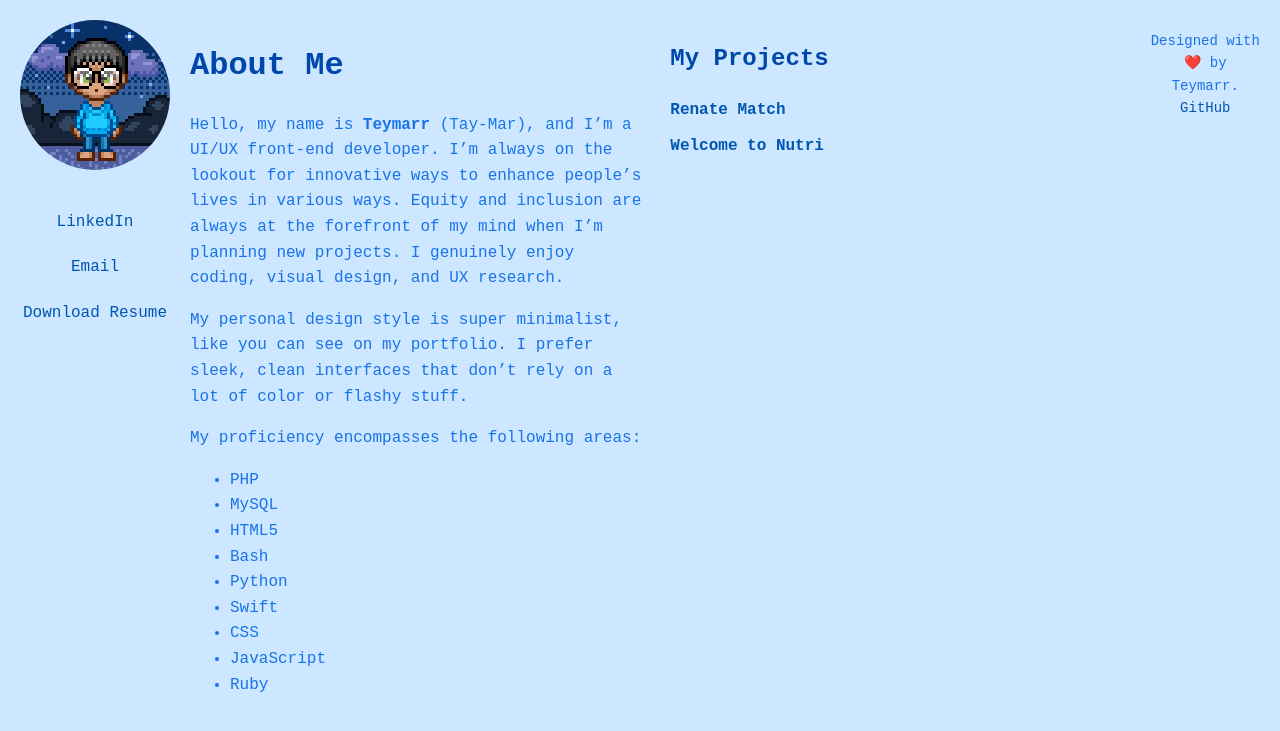
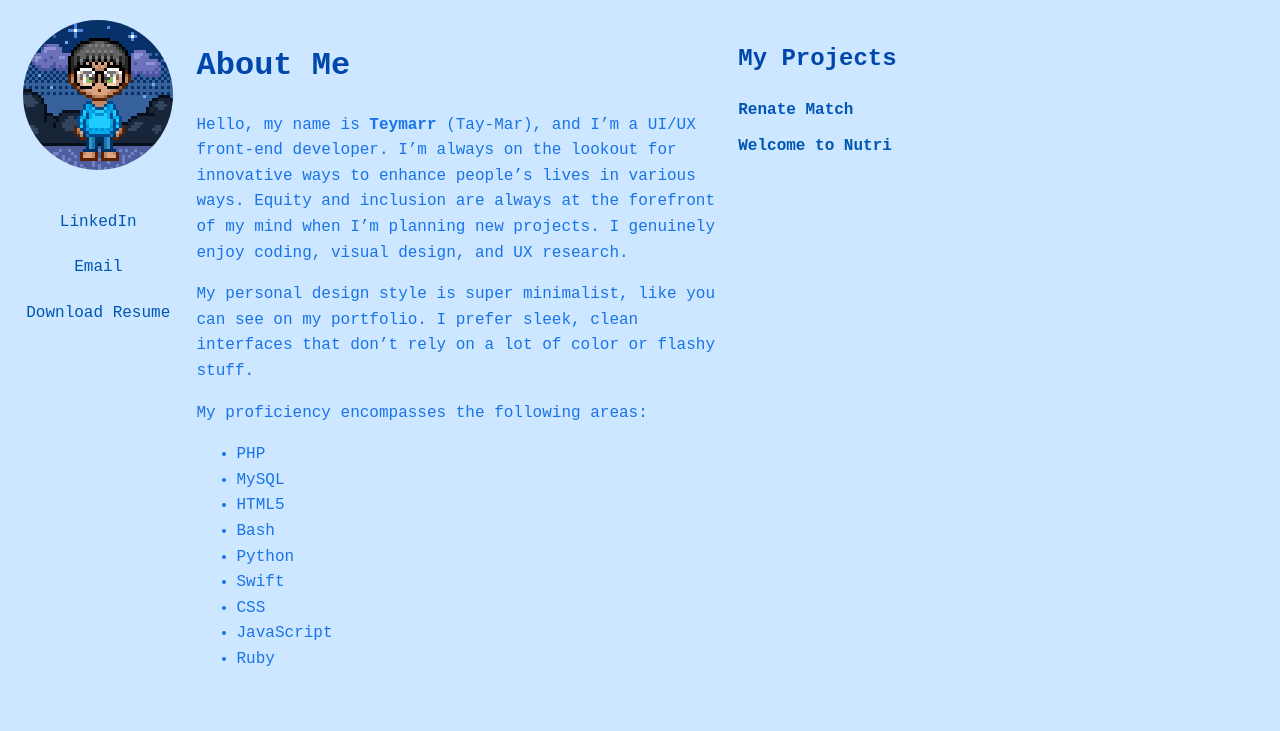
Before and after one commit to Tey-Dev/Teymarr.Dev, a Jekyll site: the page built from index.md, in a window 1280 px wide. Shown: the top 731 px of the page. Built offline with Jekyll 4.4.1, drawn with Linux system fonts in a browser that asks for light colours.

Commit message:
Update index.md

```diff
--- a/index.md
+++ b/index.md
@@ -50,7 +50,3 @@ layout: default
         {% endfor %}
     </ul>
 </div>
-<footer>
-    Designed with ❤️ by Teymarr.
-    <a href="https://github.com/yourusername">GitHub</a>
-</footer>
```
